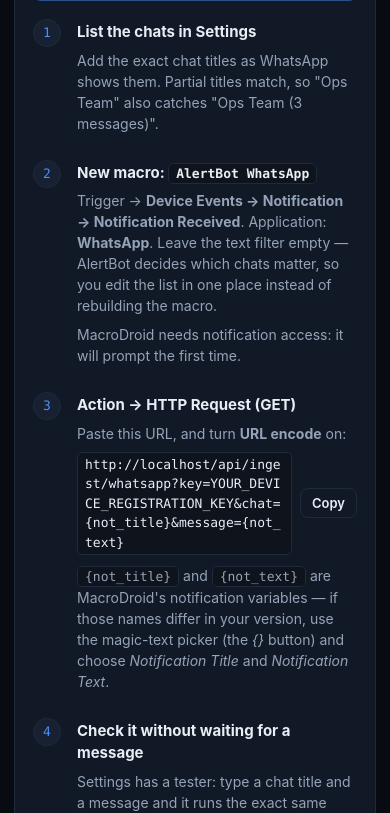
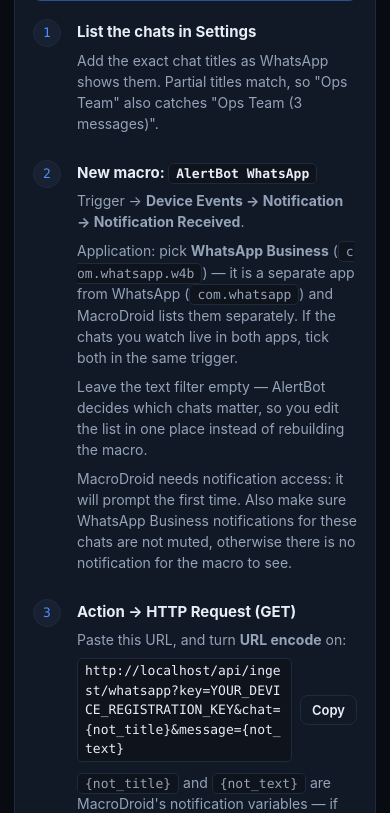
Before and after one commit to digne23/alertbot, a FastAPI app: page /setup in a window 390 px wide. Shown: the part 2423-3236 px from the top of the page. Run offline with FastAPI, Linux system fonts and the light colour scheme; data that the repository does not hold is empty.

Commit message:
Target WhatsApp Business in the phone macro instructions
WhatsApp Business (com.whatsapp.w4b) is a separate Android app from WhatsApp
(com.whatsapp) and MacroDroid lists them separately, so picking the wrong one
means the trigger never fires. Also flag muted chats, which produce no
notification for the macro to see.

Co-Authored-By: Claude Opus 5 (1M context) <noreply@anthropic.com>

```diff
--- a/app/templates/setup.html
+++ b/app/templates/setup.html
@@ -172,12 +172,21 @@ Notification → Display Notification
           <h3>New macro: <code>AlertBot WhatsApp</code></h3>
           <p>
             Trigger → <strong>Device Events → Notification → Notification Received</strong>.
-            Application: <strong>WhatsApp</strong>. Leave the text filter empty —
-            AlertBot decides which chats matter, so you edit the list in one place
-            instead of rebuilding the macro.
+          </p>
+          <p>
+            Application: pick <strong>WhatsApp Business</strong>
+            (<code>com.whatsapp.w4b</code>) — it is a separate app from WhatsApp
+            (<code>com.whatsapp</code>) and MacroDroid lists them separately. If
+            the chats you watch live in both apps, tick both in the same trigger.
+          </p>
+          <p>
+            Leave the text filter empty — AlertBot decides which chats matter, so
+            you edit the list in one place instead of rebuilding the macro.
           </p>
           <p class="muted">
             MacroDroid needs notification access: it will prompt the first time.
+            Also make sure WhatsApp Business notifications for these chats are not
+            muted, otherwise there is no notification for the macro to see.
           </p>
         </div>
       </div>
```
